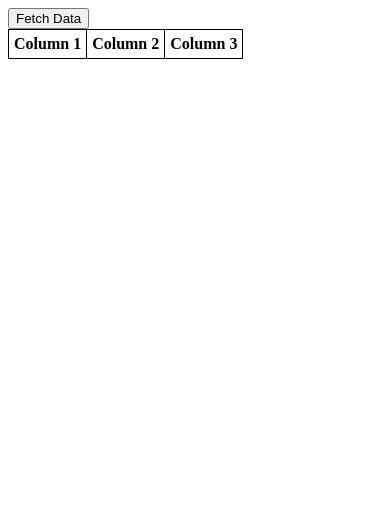
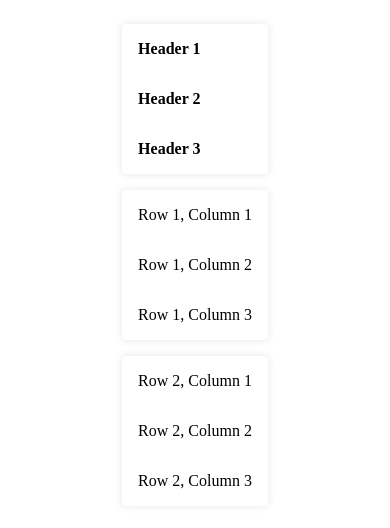
Before and after one commit to phumcherm/borrow, a PHP site: page /test.php in a window 390 px wide. Shown: the top 528 px of the page. Run offline with PHP 8.4, Linux system fonts and the light colour scheme; lists and menus that the app fills with data are empty.

Commit message:
Update test.php

```diff
--- a/public/test.php
+++ b/public/test.php
@@ -5,42 +5,77 @@
     <title>Shopping Cart</title>
     <style>
         table {
+            width: 100%;
             border-collapse: collapse;
-            margin-bottom: 20px;
         }
 
-        table th,
-        table td {
-            border: 1px solid black;
-            padding: 5px;
+        th,
+        td {
+            padding: 8px;
+            text-align: left;
+            border-bottom: 1px solid #ddd;
         }
 
-        button {
-            margin-right: 10px;
+        @media (max-width: 768px) {
+
+            /* Change table to card at max-width 768px */
+            table {
+                display: flex;
+                flex-wrap: wrap;
+                justify-content: center;
+            }
+
+            tr {
+                display: flex;
+                flex-direction: column;
+                margin: 16px;
+                box-shadow: 0 0 8px rgba(0, 0, 0, 0.1);
+                border-radius: 4px;
+                background-color: #fff;
+            }
+
+            th,
+            td {
+                padding: 16px;
+                border: none;
+            }
+
+            th:first-child,
+            td:first-child {
+                border-top-left-radius: 4px;
+                border-top-right-radius: 4px;
+            }
+
+            th:last-child,
+            td:last-child {
+                border-bottom-left-radius: 4px;
+                border-bottom-right-radius: 4px;
+            }
         }
     </style>
 </head>
 
 <body>
-    <button onclick="fetchDataAndPopulateTable()">Fetch Data</button>
+    <table>
+        <tr>
+            <th>Header 1</th>
+            <th>Header 2</th>
+            <th>Header 3</th>
+        </tr>
+        <tr>
+            <td>Row 1, Column 1</td>
+            <td>Row 1, Column 2</td>
+            <td>Row 1, Column 3</td>
+        </tr>
+        <tr>
+            <td>Row 2, Column 1</td>
+            <td>Row 2, Column 2</td>
+            <td>Row 2, Column 3</td>
+        </tr>
+    </table>
 
-    <table id="my-table">
-        <thead>
-            <tr>
-                <th>Column 1</th>
-                <th>Column 2</th>
-                <th>Column 3</th>
-            </tr>
-        </thead>
-        <tbody>
-            <!-- Data rows will be added here dynamically -->
-        </tbody>
-    </table>
-    <!-- <div>
-        <h3>Shopping Cart:</h3>
-        <div id="shoppingCart"></div>
-        <p>Total: <span id="totalPrice">0</span></p>
-    </div> -->
+
+
     <script>
         // const shoppingCart = {};
 
@@ -91,35 +126,35 @@
         // }
 
 
-        function fetchDataAndPopulateTable() {
-            // Make a request to fetch data from the server
-            fetch('/path/to/data')
-                .then(response => response.json()) // parse the response as JSON
-                .then(data => {
-                    // Get a reference to the HTML table element
-                    const table = document.querySelector('#my-table');
+        // function fetchDataAndPopulateTable() {
+        //     // Make a request to fetch data from the server
+        //     fetch('/path/to/data')
+        //         .then(response => response.json()) // parse the response as JSON
+        //         .then(data => {
+        //             // Get a reference to the HTML table element
+        //             const table = document.querySelector('#my-table');
 
-                    // Create a table row for each data item
-                    const rows = data.map(item => {
-                        // Create a table cell for each property of the data item
-                        const cells = Object.keys(item).map(key => {
-                            const cell = document.createElement('td');
-                            cell.textContent = item[key];
-                            return cell;
-                        });
+        //             // Create a table row for each data item
+        //             const rows = data.map(item => {
+        //                 // Create a table cell for each property of the data item
+        //                 const cells = Object.keys(item).map(key => {
+        //                     const cell = document.createElement('td');
+        //                     cell.textContent = item[key];
+        //                     return cell;
+        //                 });
 
-                        // Create a table row and add the cells to it
-                        const row = document.createElement('tr');
-                        cells.forEach(cell => row.appendChild(cell));
-                        return row;
-                    });
+        //                 // Create a table row and add the cells to it
+        //                 const row = document.createElement('tr');
+        //                 cells.forEach(cell => row.appendChild(cell));
+        //                 return row;
+        //             });
 
-                    // Add the rows to the table
-                    table.innerHTML = '';
-                    rows.forEach(row => table.appendChild(row));
-                })
-                .catch(error => console.error(error));
-        }
+        //             // Add the rows to the table
+        //             table.innerHTML = '';
+        //             rows.forEach(row => table.appendChild(row));
+        //         })
+        //         .catch(error => console.error(error));
+        // }
     </script>
 </body>
 
```
